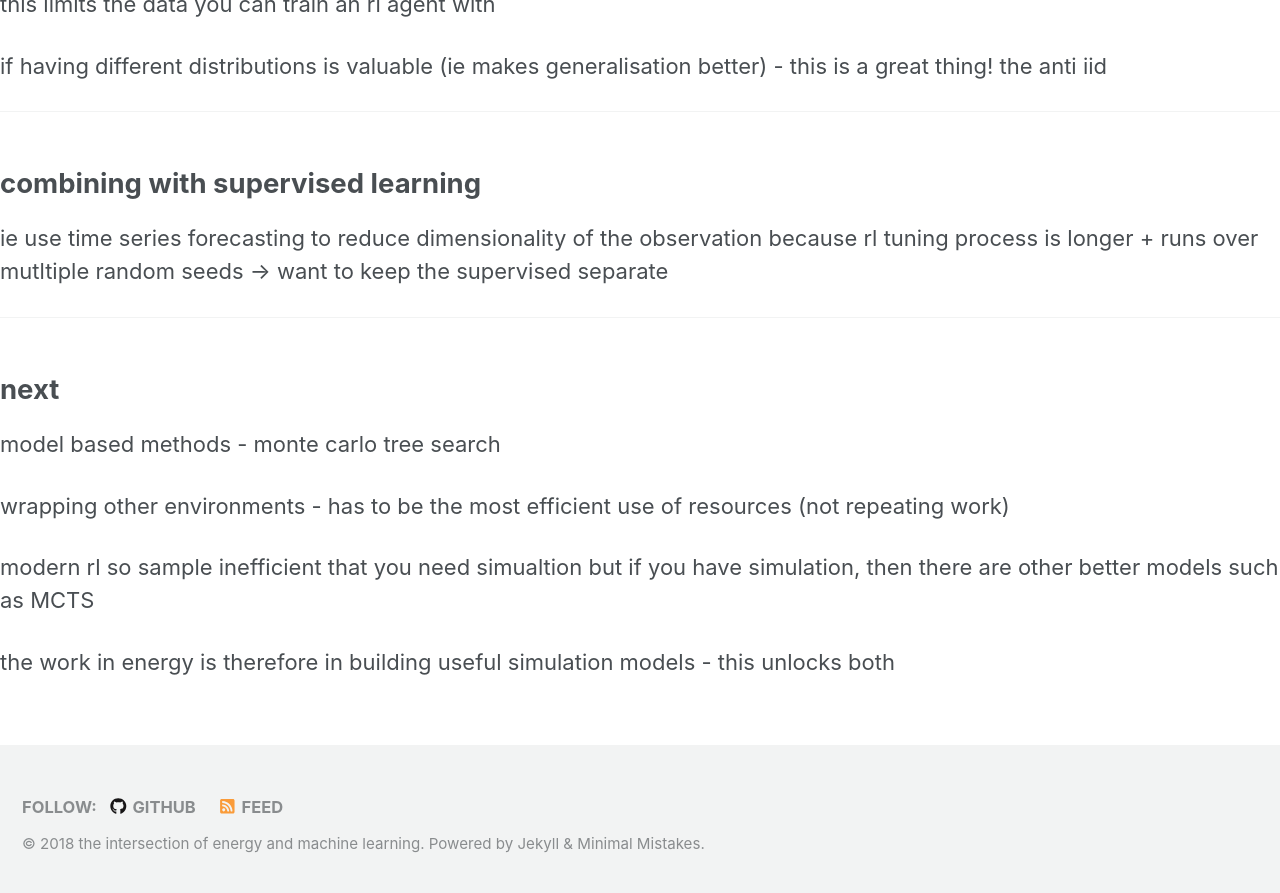
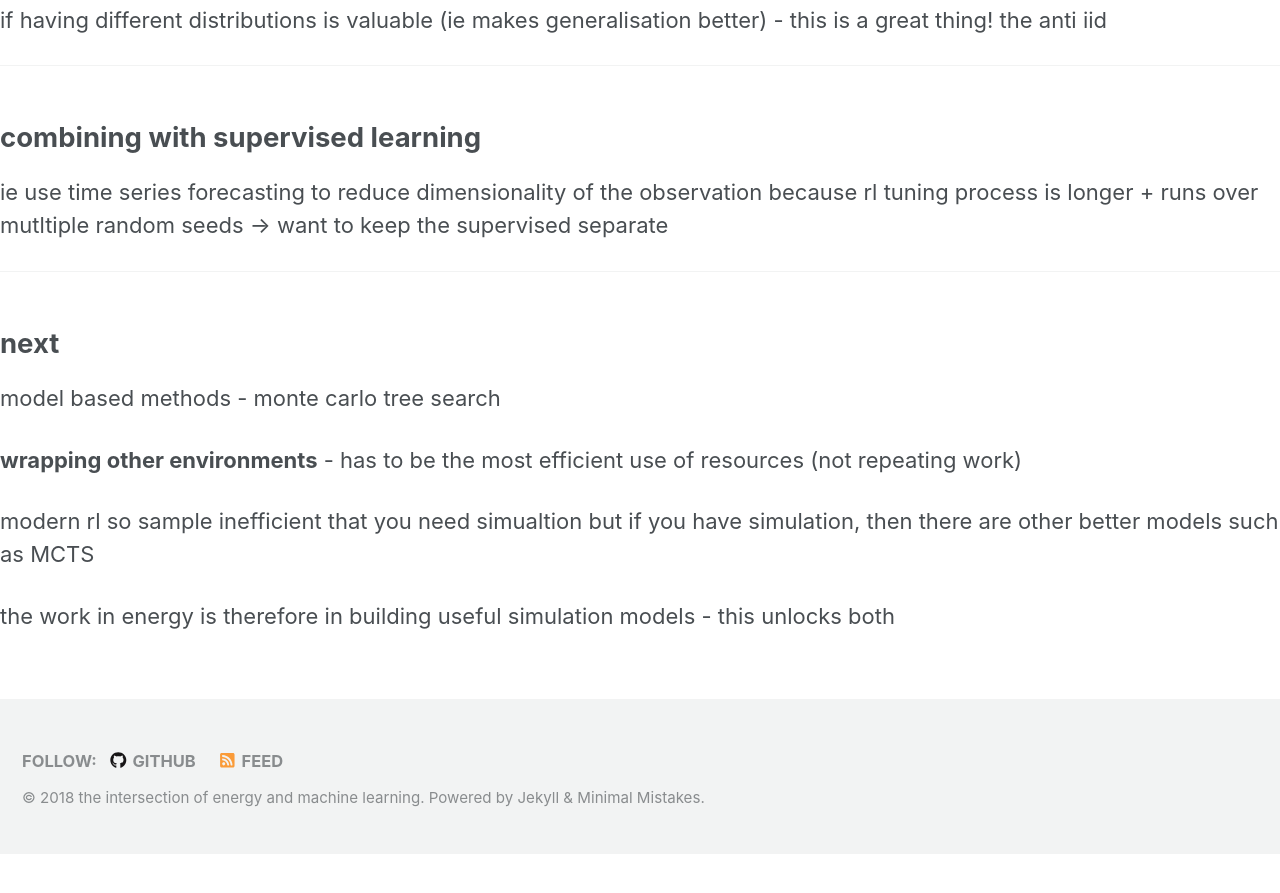
Before and after one commit to ADGEfficiency/adgefficiency.github.io, a Jekyll site: the page built from PITCHME.md, in a window 1280 px wide and 900 px high, scrolled down 6841 px. Shown: the top 893 px of the window. Built offline with Jekyll 4.4.1, drawn with Linux system fonts in a browser that asks for light colours; nearby versions of some CDN libraries; our own code applies the rules of GitHub Pages for plain Markdown files; after the commit the page ends 7695 px from its top, so only the background shows below that; some of the changed text lies outside the part shown.

Commit message:
talk && gp master

```diff
--- a/PITCHME.md
+++ b/PITCHME.md
@@ -31,8 +29,6 @@
 ---
 
 energy_py = supporting experimentation
-
----
 
 ---?image=/assets/energy_py_talk/repo.png&size=auto 80%
 
@@ -248,7 +244,7 @@
 
 model based methods - monte carlo tree search
 
-wrapping other environments - has to be the most efficient use of resources (not repeating work)
+**wrapping other environments** - has to be the most efficient use of resources (not repeating work)
 
 modern rl so sample inefficient that you need simualtion
 but if you have simulation, then there are other better models such as MCTS
--- a/PITCHME.yaml
+++ b/PITCHME.yaml
@@ -1,3 +1,2 @@
-theme: simple
 highlight : tomorrow
 theme-override : assets/css/PITCHME.css
```
Also changed, not shown: other parts of PITCHME.md (+1 -3 lines).
